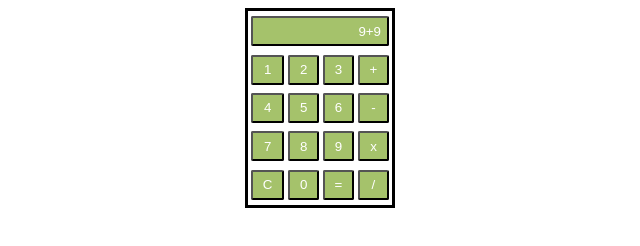
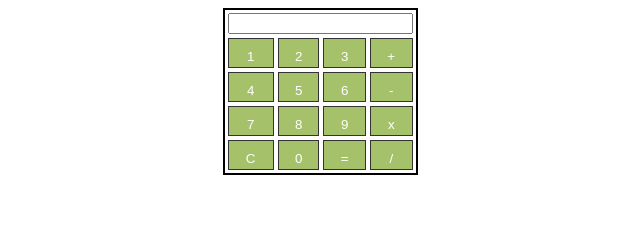
Before and after one commit to Phanvanahai1995/Execite2, a plain HTML site: page bai-2/index.html in a window 1280 px wide. Shown: the whole page, without its empty margins (320-960 px from the left). Drawn offline with Linux system fonts and the light colour scheme.

Commit message:
Bai ve nha buoi 2

```diff
--- a/bai-2/index.html
+++ b/bai-2/index.html
@@ -8,34 +8,34 @@
   </head>
   <body>
     <table class="calculator">
-      <tr class="allowable">
+      <tr>
         <td colspan="4">
-          <input type="button" value="9+9" />
+          <input type="text" name="" id="" />
         </td>
       </tr>
       <tr>
-        <td><input type="button" value="1" /></td>
-        <td><input type="button" value="2" /></td>
-        <td><input type="button" value="3" /></td>
-        <td><input type="button" value="+" /></td>
+        <td><input type="button" value="1" class="btn" /></td>
+        <td><input type="button" value="2" class="btn" /></td>
+        <td><input type="button" value="3" class="btn" /></td>
+        <td><input type="button" value="+" class="btn" /></td>
       </tr>
       <tr>
-        <td><input type="button" value="4" /></td>
-        <td><input type="button" value="5" /></td>
-        <td><input type="button" value="6" /></td>
-        <td><input type="button" value="-" /></td>
+        <td><input type="button" value="4" class="btn" /></td>
+        <td><input type="button" value="5" class="btn" /></td>
+        <td><input type="button" value="6" class="btn" /></td>
+        <td><input type="button" value="-" class="btn" /></td>
       </tr>
       <tr>
-        <td><input type="button" value="7" /></td>
-        <td><input type="button" value="8" /></td>
-        <td><input type="button" value="9" /></td>
-        <td><input type="button" value="x" /></td>
+        <td><input type="button" value="7" class="btn" /></td>
+        <td><input type="button" value="8" class="btn" /></td>
+        <td><input type="button" value="9" class="btn" /></td>
+        <td><input type="button" value="x" class="btn" /></td>
       </tr>
       <tr>
-        <td><input type="button" value="C" /></td>
-        <td><input type="button" value="0" /></td>
-        <td><input type="button" value="=" /></td>
-        <td><input type="button" value="/" /></td>
+        <td><input type="button" value="C" class="btn" /></td>
+        <td><input type="button" value="0" class="btn" /></td>
+        <td><input type="button" value="=" class="btn" /></td>
+        <td><input type="button" value="/" class="btn" /></td>
       </tr>
     </table>
   </body>
--- a/bai-2/style.css
+++ b/bai-2/style.css
@@ -1,19 +1,14 @@
 .calculator {
-  width: 150px;
-  height: 200px;
-  border: 3px solid black;
+  border: 2px solid black;
   margin-left: auto;
   margin-right: auto;
 }
 
-input {
+.btn {
   width: 100%;
   height: 30px;
-  border-radius: 2px;
+  padding: 10px 5px;
+  border: 1px solid #333;
   background-color: rgb(165, 194, 107);
   color: #fff;
 }
-
-.allowable input {
-  text-align: right;
-}
```
